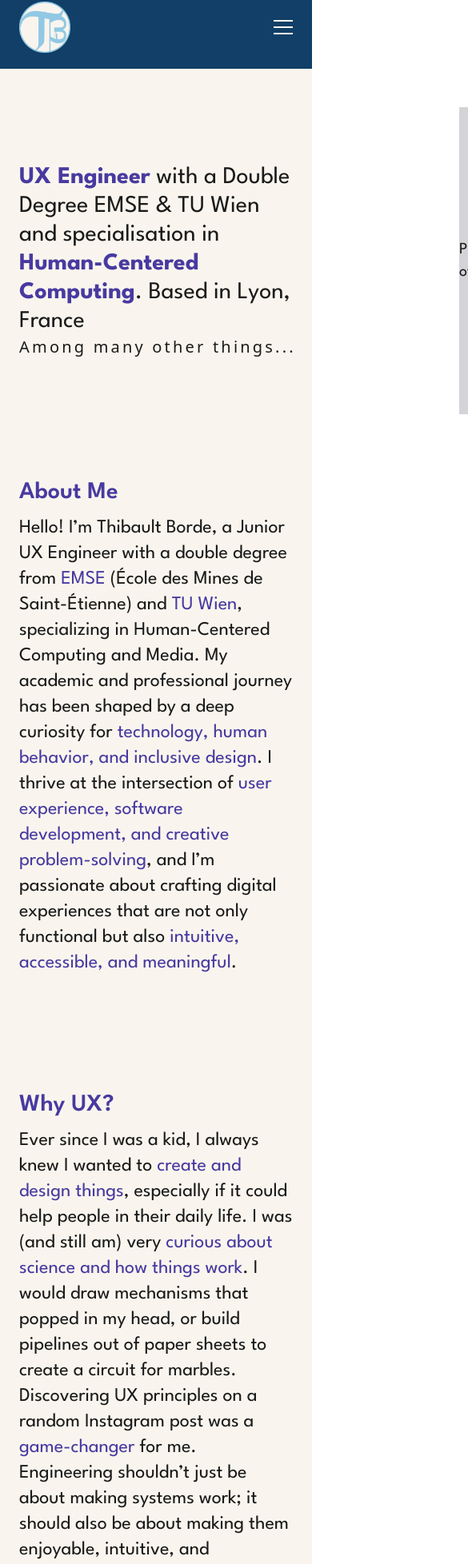
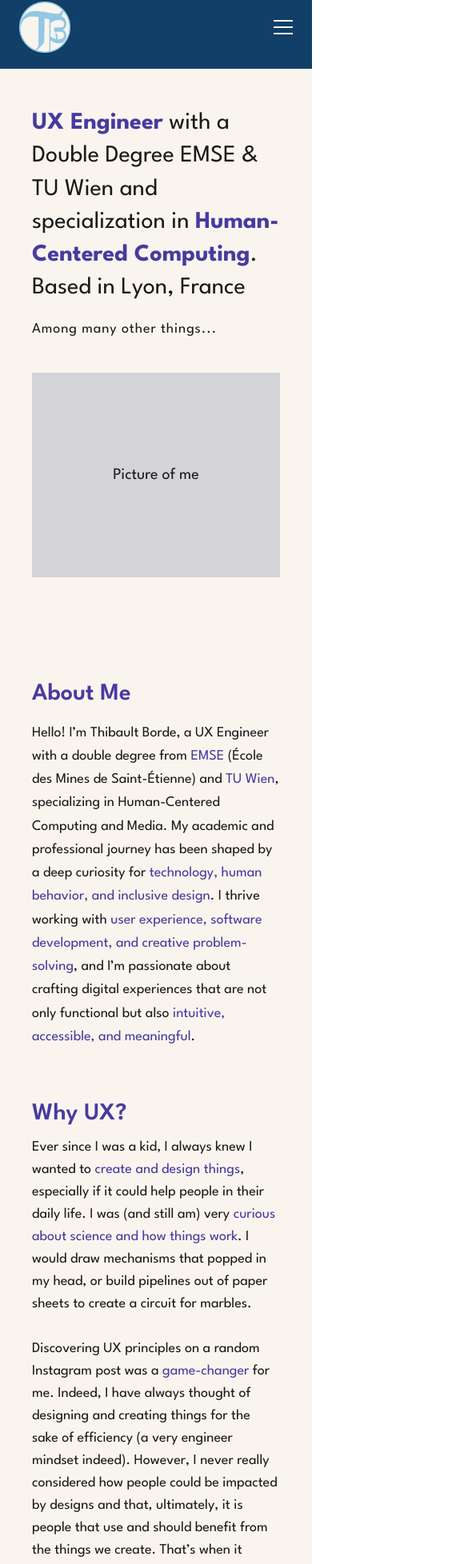
Before and after one commit to Tthide/Personal-Portfolio, an Angular app: page /about in a window 390 px wide. Shown: the part 18-1974 px from the top of the page at 80% size, 585 px wide, since content can reach past the window. Built offline with nearby package versions, Linux system fonts and the light colour scheme; a web font is replaced by a local one.

Commit message:
feat: added mobile responsiveness

```diff
--- a/src/app/about/about.html
+++ b/src/app/about/about.html
@@ -1,40 +1,43 @@
-<div class="py-12 flex flex-col items-center gap-20">
+<div class="py-12 flex flex-col items-center gap-32 px-4 md:px-12">
 
     <!-- Hero Row -->
-    <div class="w-full flex flex-row justify-evenly items-center gap-52">
+    <div class="w-full flex flex-col md:flex-row justify-center md:justify-evenly items-center gap-10 md:gap-20">
         <!-- Text Intro -->
-        <div class="w-full">
-            <h1 class="w-full text-3xl font-spartan">
+        <div class="w-full md:w-1/2">
+            <h1 class="text-3xl md:text-4xl font-spartan leading-snug">
                 <span class="text-accent_purple font-bold">UX Engineer</span>
-                <span class="text-smooth_dark font-normal"> with a Double Degree EMSE & TU Wien and specialisation in
+                <span class="text-smooth_dark font-normal"> with a Double Degree EMSE & TU Wien and specialization in
                 </span>
                 <span class="text-accent_purple font-bold">Human-Centered Computing</span>
                 <span class="text-smooth_dark font-normal">. Based in Lyon, France</span>
             </h1>
-            <p class="w-[465px] text-smooth_dark text-xl font-normal tracking-[3.2px]">
+            <p class="text-smooth_dark text-lg md:text-xl font-normal font-spartan tracking-wider mt-4 max-w-md">
                 Among many other things...
             </p>
         </div>
+
         <!-- Picture -->
-        <div class="relative w-full h-96 bg-zinc-300 flex items-center justify-center">
-            <span class="text-smooth_dark text-xl font-normal font-spartan">Picture of
-                me</span>
+        <div class="relative w-full md:w-1/2 h-64 md:h-96 bg-zinc-300 flex items-center justify-center">
+            <span class="text-smooth_dark text-xl font-normal font-spartan">Picture of me</span>
         </div>
     </div>
 
+    <!-- Divider -->
+    <div class="hidden md:block h-1 bg-accent_purple self-stretch"></div>
+
     <!-- Main Content -->
-    <div class="w-full flex flex-col gap-36">
+    <div class="w-full flex flex-col gap-16 md:gap-24">
 
         <!-- About Me -->
-        <section class="flex flex-col gap-2.5">
-            <h2 class="text-accent_purple text-3xl font-semibold font-spartan">About Me</h2>
-            <p class="text-smooth_dark text-2xl font-normal font-spartan">
-                Hello! I’m Thibault Borde, a Junior UX Engineer with a double degree from
+        <section class="flex flex-col gap-4">
+            <h2 class="text-accent_purple text-3xl md:text-4xl font-semibold font-spartan">About Me</h2>
+            <p class="text-smooth_dark text-lg md:text-2xl font-normal font-spartan leading-relaxed">
+                Hello! I’m Thibault Borde, a UX Engineer with a double degree from
                 <span class="text-accent_purple">EMSE</span> (École des Mines de Saint-Étienne) and
                 <span class="text-accent_purple">TU Wien</span>, specializing in Human-Centered Computing and Media.
                 My academic and professional journey has been shaped by a deep curiosity for
                 <span class="text-accent_purple">technology, human behavior, and inclusive design</span>.
-                I thrive at the intersection of <span class="text-accent_purple">user experience, software development,
+                I thrive working with <span class="text-accent_purple">user experience, software development,
                     and
                     creative problem-solving</span>,
                 and I’m passionate about crafting digital experiences that are not only functional but also
@@ -44,28 +47,36 @@
 
         <!-- Why UX -->
         <section class="flex flex-col gap-2.5">
-            <h2 class="text-accent_purple text-3xl font-semibold font-spartan">Why UX?</h2>
-            <p class="text-smooth_dark text-2xl font-normal font-spartan">
+            <h2 class="text-accent_purple text-3xl md:text-4xl font-semibold font-spartan">Why UX?</h2>
+            <p class="text-smooth_dark text-lg md:text-2xl font-normal font-spartan">
                 Ever since I was a kid, I always knew I wanted to <span class="text-accent_purple">create and design
                     things</span>,
                 especially if it could help people in their daily life. I was (and still am) very
                 <span class="text-accent_purple">curious about science and how things work</span>.
                 I would draw mechanisms that popped in my head, or build pipelines out of paper sheets to create a
                 circuit for marbles.
+                <br/>
+                <br/>
                 Discovering UX principles on a random Instagram post was a <span
-                    class="text-accent_purple">game-changer</span> for me.
-                Engineering shouldn’t just be about making systems work; it should also be about making them enjoyable,
+                    class="text-accent_purple">game-changer</span> for me. Indeed, I have always thought of designing
+                and creating things for the sake of efficiency (a very engineer mindset indeed). However, I never really
+                considered how people could be impacted by designs and that, ultimately, it is people that use and
+                should benefit from the things we create. That’s when it clicked:
+
+            </p>
+            <p class="text-accent_purple my-4 text-center text-2xl font-montserrat italic font-semibold"> Engineering
+                shouldn’t just be about making systems work; it should also be
+                about making them enjoyable,
                 intuitive,
-                and meaningful for the people who use them.
-            </p>
+                and meaningful for the people who use them.</p>
         </section>
 
         <!-- My Journey / Beyond the Screen -->
-        <div class="flex flex-row w-full gap-10">
+        <div class="flex flex-col md:flex-row w-full gap-10">
             <!-- My Journey -->
-            <div class="flex-1 flex flex-col gap-2.5">
-                <h2 class="text-accent_purple text-3xl font-semibold font-spartan">My Journey</h2>
-                <ul class="text-smooth_dark text-2xl font-normal font-spartan space-y-3">
+            <div class="flex-1 flex flex-col gap-4">
+                <h2 class="text-accent_purple text-3xl md:text-4xl font-semibold font-spartan">My Journey</h2>
+                <ul class="text-smooth_dark text-lg md:text-2xl font-normal font-spartan space-y-3">
                     <li class="flex gap-3 items-start">
                         <svg xmlns="http://www.w3.org/2000/svg" fill="none" viewBox="0 0 24 24" stroke-width="1.5"
                             stroke="currentColor" class="w-6 h-6 text-accent_purple relative flex-shrink-0">
@@ -104,17 +115,15 @@
                         </span>
                     </li>
                 </ul>
-
-
             </div>
 
             <!-- Divider -->
-            <div class="w-1 bg-accent_purple self-stretch"></div>
+            <div class="hidden md:block w-1 bg-accent_purple self-stretch"></div>
 
             <!-- Beyond the Screen -->
-            <div class="flex-1 flex flex-col gap-2.5">
-                <h2 class="text-accent_purple text-3xl font-semibold font-spartan">Beyond the screen</h2>
-                <ul class="text-smooth_dark text-2xl font-normal font-spartan space-y-3">
+            <div class="flex-1 flex flex-col gap-4">
+                <h2 class="text-accent_purple text-3xl md:text-4xl font-semibold font-spartan">Beyond the screen</h2>
+                <ul class="text-smooth_dark text-lg md:text-2xl font-normal font-spartan space-y-3">
                     <li class="flex gap-3 items-start">
                         <svg xmlns="http://www.w3.org/2000/svg" width="24" height="24" viewBox="0 0 24 24" fill="none"
                             stroke="currentColor" stroke-width="2" stroke-linecap="round" stroke-linejoin="round"
@@ -164,15 +173,15 @@
                         </span>
                     </li>
                 </ul>
-
             </div>
         </div>
 
         <!-- Contact Section -->
-        <section class="flex flex-col gap-2.5 w-full">
-            <h2 class="text-accent_purple text-3xl font-semibold font-spartan">Let’s Connect!</h2>
-            <p class="text-smooth_dark text-2xl font-normal font-spartan">
-                I’m always eager to collaborate on projects, discuss UX trends, or chat about anything. Reach out via this Contact form,
+        <section class="flex flex-col gap-4 w-full">
+            <h2 class="text-accent_purple text-3xl md:text-4xl font-semibold font-spartan">Let’s Connect!</h2>
+            <p class="text-smooth_dark text-lg md:text-2xl font-normal font-spartan leading-relaxed">
+                I’m always eager to collaborate on projects, discuss UX trends, or chat about anything. Reach out via
+                this Contact form,
                 email, or LinkedIn!
             </p>
 
@@ -199,11 +208,9 @@
                     </a>
                 </div>
 
-
-
                 <!-- Contact Form -->
                 <div class="flex-1 flex self-stretch items-center">
-                    <div class="w-full h-full bg-zinc-300 flex items-center justify-center">
+                    <div class="w-full h-64 md:h-full bg-zinc-300 flex items-center justify-center">
                         Contact Form
                     </div>
                 </div>
--- a/src/app/shared/layout/layout.ts
+++ b/src/app/shared/layout/layout.ts
@@ -9,12 +9,13 @@ import { RouterOutlet } from '@angular/router';
   imports: [HeaderComponent, FooterComponent, RouterOutlet],
   template: `
     <app-header />
-    <div class="flex flex-col bg-light px-6 lg:px-60 md:px-10 ">
-    <main>
-      <router-outlet />
-    </main>
-    <app-footer />
+    <div class="flex flex-col bg-light">
+      <main class="px-6 lg:px-60 md:px-10">
+        <router-outlet />
+      </main>
+      <app-footer class="px-0 md:px-10 lg:px-60" />
     </div>
+
   `,
 })
 export class LayoutComponent {}
--- a/src/index.html
+++ b/src/index.html
@@ -1,5 +1,6 @@
 <!doctype html>
 <html lang="en">
+
 <head>
   <meta charset="utf-8">
   <title>PortfolioAngular</title>
@@ -8,8 +9,12 @@
   <link rel="icon" type="image/x-icon" href="favicon.ico">
   <link href="https://fonts.googleapis.com/css2?family=Konkhmer+Sleokchher&display=swap" rel="stylesheet">
   <link href="https://fonts.googleapis.com/css2?family=League+Spartan:wght@100..900&display=swap" rel="stylesheet">
+  <link href="https://fonts.googleapis.com/css2?family=Montserrat:ital,wght@0,100..900;1,100..900&display=swap"
+    rel="stylesheet">
 </head>
+
 <body>
   <app-root></app-root>
 </body>
+
 </html>
--- a/tailwind.config.js
+++ b/tailwind.config.js
@@ -13,6 +13,7 @@ module.exports = {
       fontFamily: {
         konkhmer: ["Konkhmer Sleokchher", "sans-serif"],
         spartan: ["League Spartan", "sans-serif"],
+        montserrat: ["Montserrat"],
       },
     },
   },
```
